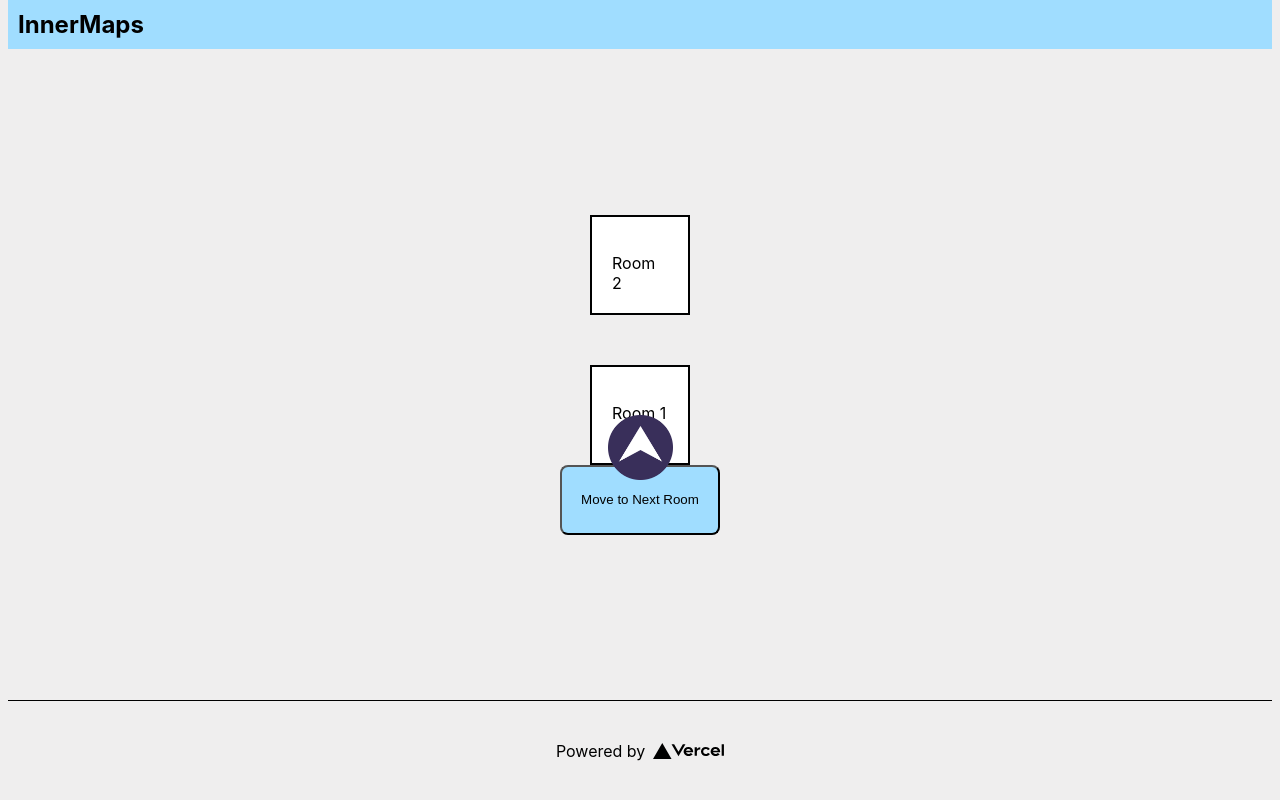
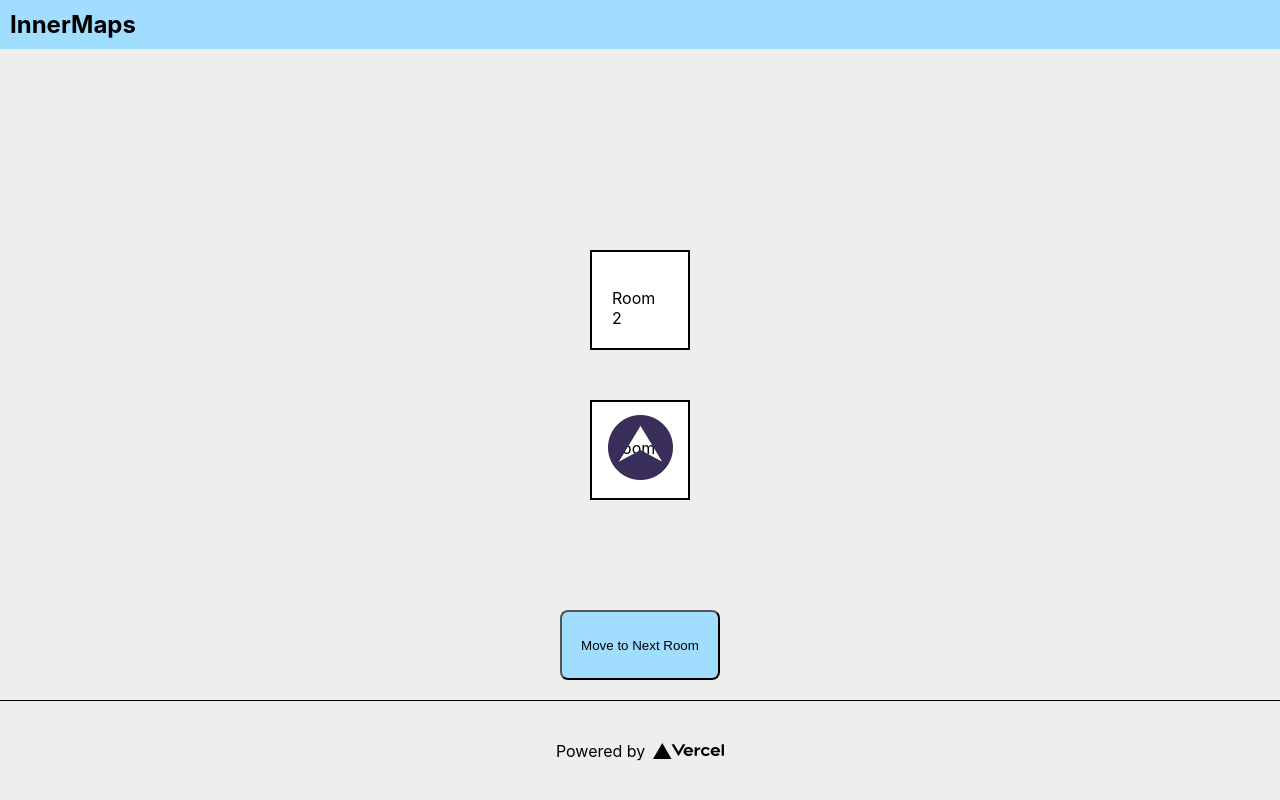
Before and after one commit to Suspiria1/mapping-app, a Next.js app in the folder nextjs-blog/: page / in a window 1280 px wide. Built offline with nearby package versions, Linux system fonts and the light colour scheme.

Commit message:
remove margin

```diff
--- a/nextjs-blog/styles/Home.module.css
+++ b/nextjs-blog/styles/Home.module.css
@@ -1,12 +1,3 @@
-.container {
-    min-height: 100vh;
-    padding: 0 0.5rem;
-    display: flex;
-    flex-direction: column;
-    justify-content: center;
-    align-items: center;
-}
-
 .logo {
   height: 1em;
 }
@@ -70,9 +61,7 @@
 
 .arrowContainer {
   position: absolute;
-    top: calc(
-        50% + 15px
-    ); /* Adjust this value to vertically center the arrow */
+  top: calc(50% + 15px); /* Adjust this value to vertically center the arrow */
   left: calc(
     50% - 32.5px
   ); /* Adjust this value to horizontally center the arrow */
@@ -86,7 +75,7 @@
 }
 
 #button1 {
-    position: relative;
+  position: fixed;
   bottom: 15%;
   width: 160px;
   height: 70px;
```
Lines whose indentation alone changed are shown as unchanged.
